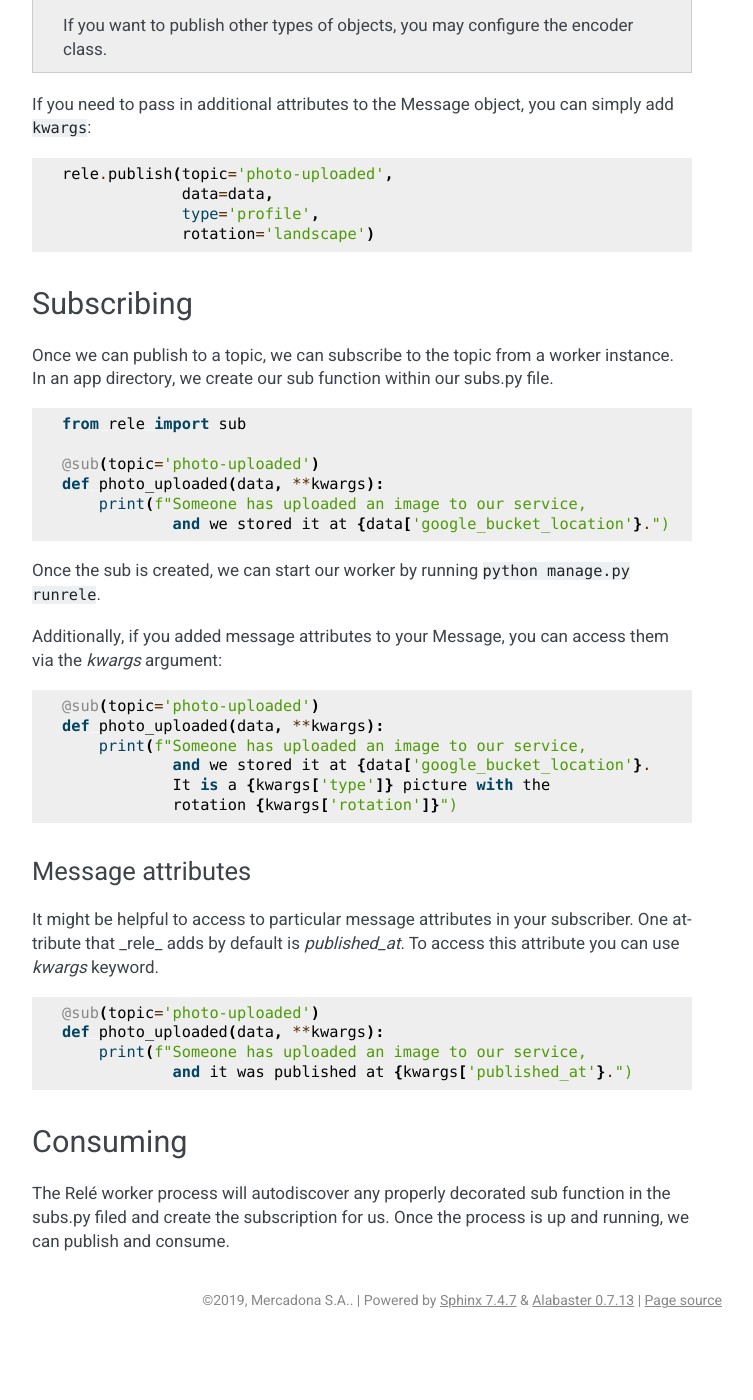
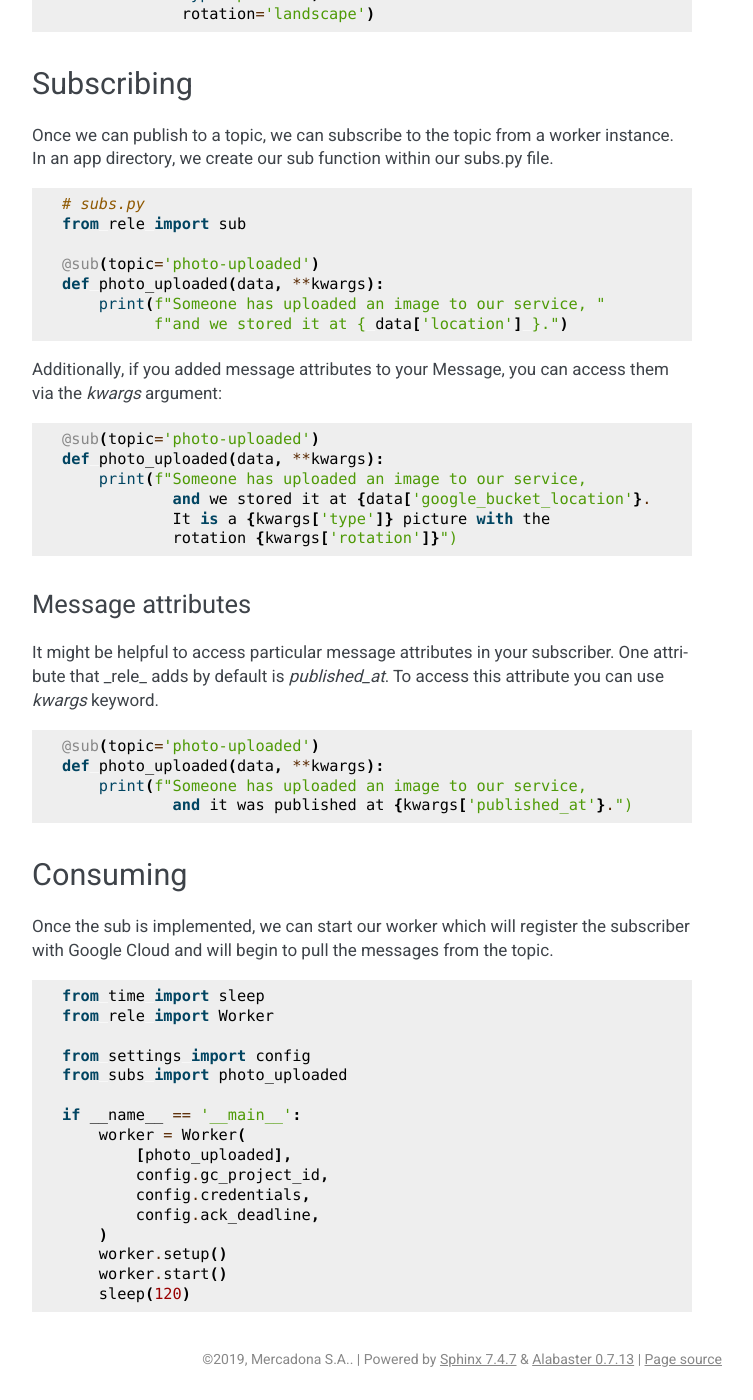
Before and after one commit to mercadona/rele, a Sphinx documentation site: the page built from docs/guides/basics.rst, in a window 1280 px wide and 1400 px high, scrolled down 1136 px. Shown: the whole window, without its empty margins (388-1141 px from the left). Built offline with Sphinx 7.4.7, drawn with Linux system fonts in a browser that asks for light colours; before the commit the page ends 2477 px from its top, so only the background shows below that; some of the changed text lies outside the part shown.

Commit message:
Split django specific docs and standalone docs

```diff
--- a/docs/api/settings.rst
+++ b/docs/api/settings.rst
@@ -1,3 +1,5 @@
+.. _settings:
+
 ========
 Settings
 ========
--- a/docs/guides/basics.rst
+++ b/docs/guides/basics.rst
@@ -20,32 +22,24 @@
 
 .. code:: python
 
+    # settings.py
+    import rele
     from google.oauth2 import service_account
+
     RELE = {
         'GC_CREDENTIALS': service_account.Credentials.from_service_account_file(
-            'photo_project/settings/dummy-credentials.json'
+            'credentials.json'
         ),
-        'GC_PROJECT_ID': 'photo-imaging',
-        'MIDDLEWARE': [
-            'rele.contrib.LoggingMiddleware',
-            'rele.contrib.DjangoDBMiddleware',
-        ],
-        'APP_NAME': 'photo-imaging',
+        'GC_PROJECT_ID': 'photo-uploading-app',
     }
-
-.. important:: If you plan on having your subscriber connect to the database, it is vital that the Django settings.CONN_MAX_AGE is set to 0.
-
-
-Once the topic is created and our Django application has the proper configuration defined
-in :doc:`settings.RELE <../api/settings>`, we can start publishing to that topic.
-
+    config = rele.config.setup(RELE)
 
 .. code:: python
 
     import rele
+    from settings import config
 
-    data = {'google_bucket_location': '/google-bucket/photos/123.jpg'}
-
+    data = {'customer_id': 123}
     rele.publish(topic='photo-uploaded', data=data)
 
 To publish we simple pass in the topic to which we want our data to publish too, followed by
@@ -71,14 +66,13 @@
 
 .. code:: python
 
+    # subs.py
     from rele import sub
 
     @sub(topic='photo-uploaded')
     def photo_uploaded(data, **kwargs):
-        print(f"Someone has uploaded an image to our service,
-                and we stored it at {data['google_bucket_location'}.")
-
-Once the sub is created, we can start our worker by running ``python manage.py runrele``.
+        print(f"Someone has uploaded an image to our service, "
+              f"and we stored it at { data['location'] }.")
 
 Additionally, if you added message attributes to your Message, you can access them via the
 `kwargs` argument:
@@ -108,9 +102,29 @@
                 and it was published at {kwargs['published_at'}.")
 
 
+.. _consuming:
+
 Consuming
 _________
 
-The Relé worker process will autodiscover any properly decorated sub
-function in the subs.py filed and create the subscription for us.
-Once the process is up and running, we can publish and consume.
+Once the sub is implemented, we can start our worker which will register the subscriber with Google Cloud
+and will begin to pull the messages from the topic.
+
+.. code:: python
+
+    from time import sleep
+    from rele import Worker
+
+    from settings import config
+    from subs import photo_uploaded
+
+    if __name__ == '__main__':
+        worker = Worker(
+            [photo_uploaded],
+            config.gc_project_id,
+            config.credentials,
+            config.ack_deadline,
+        )
+        worker.setup()
+        worker.start()
+        sleep(120)
--- a/docs/guides/filters.rst
+++ b/docs/guides/filters.rst
@@ -42,10 +42,6 @@
         return kwargs.get('type') == 'landscape'
 
     settings = {
-        'APP_NAME': 'test-rele',
-        'GC_PROJECT_ID': os.environ.get('GC_PROJECT_ID')   ,
-        'GC_CREDENTIALS': os.environ.get('GC_CREDENTIALS'),
-        'SUB_PREFIX': 'rele',
-        'MIDDLEWARE': [],
+        ...
         'FILTER_SUBS_BY': landscape_filter,
     }
--- a/docs/guides/rele_and_emulator.rst
+++ b/docs/guides/rele_and_emulator.rst
@@ -1,5 +1,5 @@
 Using the Google Cloud Pub/Sub emulator
-===========================================================
+=======================================
 
 It can be helpful to be able run the emulator in our development environment.
 To be able to do that we can follow the steps below:
--- a/docs/index.rst
+++ b/docs/index.rst
@@ -41,6 +41,7 @@
     :maxdepth: 1
 
     guides/basics
+    guides/django
     guides/filters
     guides/rele_and_emulator
 
```
Also changed, not shown: other parts of docs/guides/basics.rst (+5 -2 lines), docs/guides/django.rst (added, +58 -0 lines), 1 other file.
